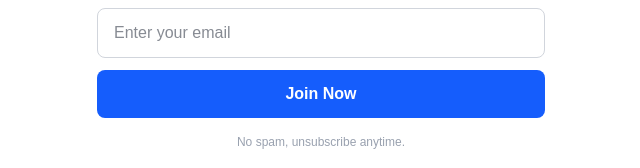
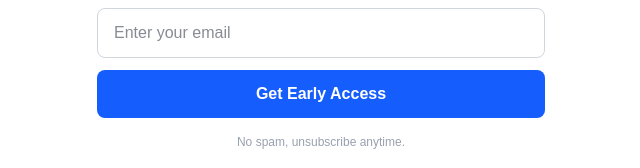
Before and after one commit to Quicklycv/quicklycv-early-access, a Next.js app: page / in a window 1280 px wide. Shown: the part 440-608 px from the top of the page, without its empty margins (319-959 px from the left). Built offline with nearby package versions, Linux system fonts and the light colour scheme; no server answers.

Commit message:
Added loader

```diff
--- a/src/app/page.tsx
+++ b/src/app/page.tsx
@@ -1,7 +1,7 @@
 "use client";
 
 import React, { useState } from "react";
-import { useForm } from "react-hook-form";
+import { set, useForm } from "react-hook-form";
 import { z } from "zod";
 import { zodResolver } from "@hookform/resolvers/zod";
 import { GraphQLClient, gql } from "graphql-request";
@@ -18,6 +18,7 @@ const endpoint = (process.env.NEXT_PUBLIC_GRAPHQL_ENDPOINT as string);
 export default function EarlyAccessPage() {
   const [submitted, setSubmitted] = useState<boolean>(false);
   const [error, setError] = useState<boolean>(false);
+  const [loading, setLoading] = useState<boolean>(false);
 
   const {
     register,
@@ -29,6 +30,7 @@ export default function EarlyAccessPage() {
 
   const onSubmit = async (data: FormData) => {
     //send data to GraphQL endpoint
+    setLoading(true);
     const graphQlClient = new GraphQLClient(endpoint, {
       headers: {
         "Content-Type": "application/json",
@@ -99,7 +101,7 @@ export default function EarlyAccessPage() {
               type="submit"
               className="w-full rounded-lg bg-blue-600 px-6 py-3 text-white font-semibold hover:bg-blue-700 transition"
             >
-              Join Now
+              {loading ? "Loading..." : "Get Early Access"}
             </button>
           </form>
         )} {submitted && (
```
